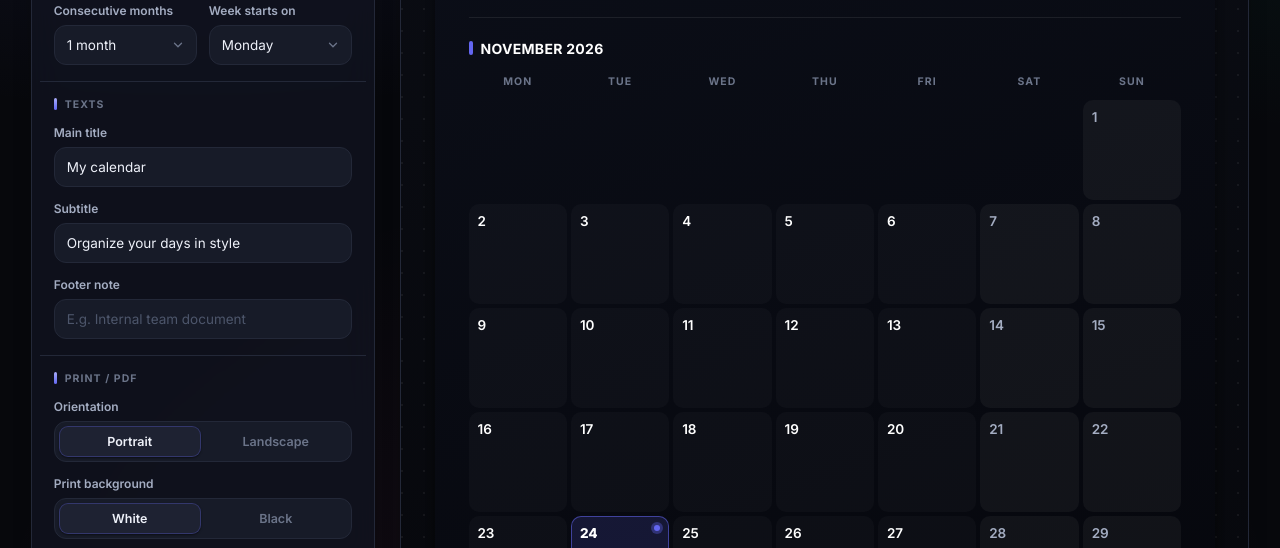
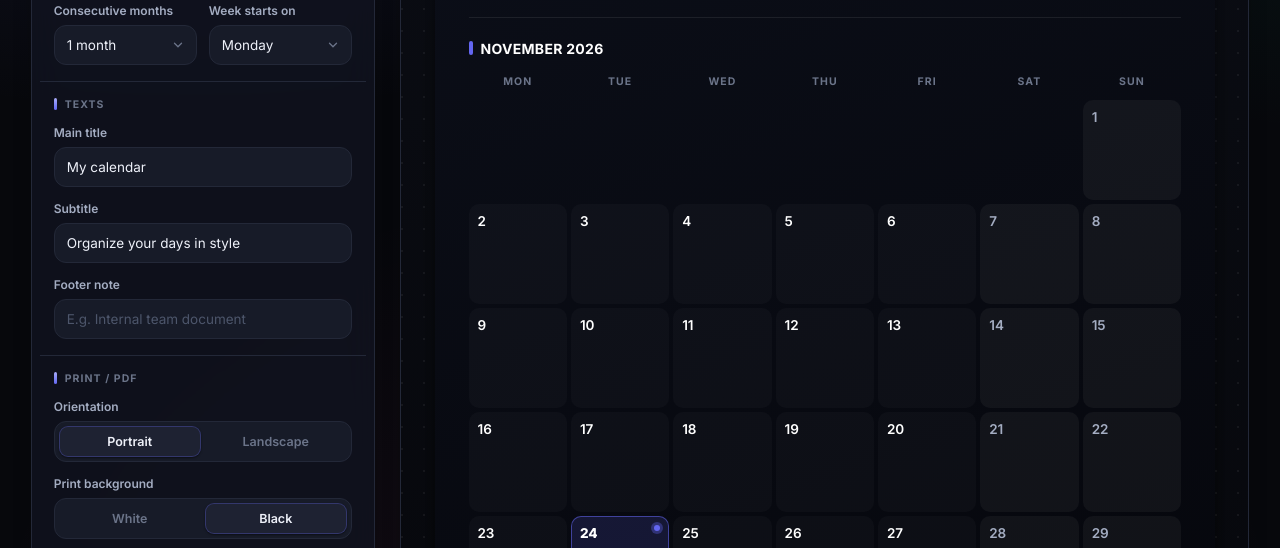
Before and after one commit to diegol117/calendar-studio, a plain HTML site: page index.html in a window 1280 px wide. Both pictures are taken after a click on the button "Settings". Shown: the part 223-771 px from the top of the page. Drawn offline with Linux system fonts and the light colour scheme.

Commit message:
Add files via upload

```diff
--- a/index.html
+++ b/index.html
@@ -233,11 +233,12 @@
         <div class="field" style="margin-top:14px">
           <span class="field__label" data-i18n="printTheme">Fondo de impresión</span>
           <div class="segmented" id="print-theme-seg">
-            <button type="button" data-theme="white" class="is-active" data-i18n="printThemeWhite">Blanco</button>
-            <button type="button" data-theme="black" data-i18n="printThemeBlack">Negro</button>
+            <button type="button" data-theme="white" data-i18n="printThemeWhite">Blanco</button>
+            <button type="button" data-theme="black" class="is-active" data-i18n="printThemeBlack">Negro</button>
           </div>
         </div>
-        <p class="hint" data-i18n="printThemeHint">Negro: toda la hoja usa el color del calendario. Blanco: calendario en gris con texto negro sobre hoja blanca.</p>
+        <p class="hint" data-i18n="printThemeHint">Negro: toda la hoja usa el color del calendario. Blanco: calendario
+          en gris con texto negro sobre hoja blanca.</p>
         <button type="button" class="btn btn--primary btn--block" id="btn-print-panel" style="margin-top:14px">
           <svg class="icon" viewBox="0 0 24 24" fill="none" stroke="currentColor" stroke-width="1.7"
             stroke-linecap="round" stroke-linejoin="round">
--- a/js/panel.js
+++ b/js/panel.js
@@ -56,49 +56,49 @@ export function updatePrintPage() {
 export function getPrintPageCSS() {
   const size  = 'A4 ' + state.orientation;
   const black = state.printTheme === 'black';
+  const isLandscape = state.orientation === 'landscape';
 
   let css = '';
 
+  // Quitamos el margen del @page para pintar toda la hoja desde el body
+  css += `@page{size:${size};margin:0}`;
+  css += `@media print{`;
+
+  // Forzamos a que el body ocupe toda la hoja y le damos el margen visual con padding
+  css += `html,body{margin:0 !important;padding:0 !important;width:100% !important;height:100% !important;-webkit-print-color-adjust:exact;print-color-adjust:exact}`;
+  css += `body{padding:12mm !important;box-sizing:border-box !important}`;
+
+  // Ajuste para horizontal: reduce el tamaño para que no se corte en dos hojas
+  if (isLandscape) {
+    css += `.calendar{zoom:0.72 !important}`;
+  }
+
+  css += `.layout,.stage,#calendar-root{background:transparent !important;margin:0 !important;padding:0 !important;display:block !important;width:100% !important;max-width:100% !important}`;
+  css += `.months-grid{display:block !important;gap:0 !important}`;
+  css += `.month{break-inside:avoid;page-break-inside:avoid}`;
+  css += `.month+.month{break-before:page;page-break-before:always}`;
+
+  // Ajustes de celdas para que no se deformen
+  css += `.days{grid-auto-rows:1fr !important}`;
+  css += `.day{overflow:hidden !important;display:flex !important;flex-direction:column !important}`;
+  css += `.day__events{overflow:hidden !important;min-height:0 !important}`;
+
   if (black) {
-    css += `@page{size:${size};margin:0}`;
-    css += `@media print{`;
-    css += `html,body{background:#07080c !important;color:#fff !important;margin:0 !important;padding:0 !important;width:100% !important;height:100% !important;-webkit-print-color-adjust:exact;print-color-adjust:exact}`;
-    css += `body{padding:12mm !important;box-sizing:border-box !important}`;
-
-    css += `.layout,.stage,#calendar-root{background:transparent !important;margin:0 !important;padding:0 !important;display:block !important;width:100% !important;max-width:100% !important}`;
-
+    // MODO NEGRO
+    css += `html,body{background:#07080c !important;color:#fff !important}`;
     css += `.calendar{background:transparent !important;border:none !important;box-shadow:none !important;border-radius:0 !important;width:100% !important;max-width:100% !important;padding:0 !important}`;
-
-    // ⬇️ AQUI ESTÁ LA MAGIA PARA LA IMPRESIÓN ⬇️
-    css += `.days{grid-auto-rows:1fr !important}`;
-    css += `.day{overflow:hidden !important; display:flex !important; flex-direction:column !important}`;
-    css += `.day__events{overflow:hidden !important}`;
-
-    css += `.months-grid{display:block !important}`;
-    css += `.month{break-inside:avoid;page-break-inside:avoid}`;
-    css += `.month+.month{break-before:page;page-break-before:always}`;
   } else {
-    css += `@page{size:${size};margin:12mm}`;
-    css += `@media print{`;
-    css += `.calendar{-webkit-print-color-adjust:exact;print-color-adjust:exact}`;
-
-    // ⬇️ AQUI ESTÁ LA MAGIA PARA LA IMPRESIÓN ⬇️
-    css += `.days{grid-auto-rows:1fr !important}`;
-    css += `.day{overflow:hidden !important; display:flex !important; flex-direction:column !important}`;
-    css += `.day__events{overflow:hidden !important}`;
-
-    css += `.months-grid{display:block !important}`;
-    css += `.month{break-inside:avoid;page-break-inside:avoid}`;
-    css += `.month+.month{break-before:page;page-break-before:always}`;
-
-    css += `html,body{background:#ffffff !important;color:#000 !important;padding:0 !important;margin:0 !important}`;
-    css += `.calendar{background:#d1d5db !important;color:#000 !important;filter:grayscale(1)}`;
+    // MODO BLANCO (Sin bordes negros y calendario gris)
+    css += `html,body{background:#ffffff !important;color:#000 !important}`;
+    css += `.calendar{background:#d1d5db !important;color:#000 !important;border:1px solid #9ca3af !important;box-shadow:none !important;border-radius:0 !important;width:100% !important;max-width:100% !important;padding:20px !important}`;
     css += `.calendar__title,.calendar__subtitle,.calendar__footer,.calendar__badge,.month__title,.weekdays span,.day__num,.day__more,.day__event{color:#000 !important}`;
     css += `.day{background:#f3f4f6 !important;border-color:#9ca3af !important}`;
     css += `.day--empty{background:transparent !important;border-color:transparent !important}`;
     css += `.day--weekend{background:#e5e7eb !important}`;
     css += `.day--today{background:#9ca3af !important}`;
     css += `.calendar__badge{background:#9ca3af !important;color:#000 !important}`;
+    css += `.day__event{background:#e5e7eb !important;border-left-color:#000 !important;color:#000 !important}`;
+    css += `.month__title::before{background:#000 !important}`;
   }
 
   css += `}`;
--- a/js/state.js
+++ b/js/state.js
@@ -12,7 +12,7 @@ export const state = {
   subtitle: '',
   footer: '',
   orientation: 'portrait',
-  printTheme: 'white',   // 'white' | 'black'
+  printTheme: 'black',   // ⬅️ CAMBIADO A 'black' POR DEFECTO
   events: {}
 };
 
@@ -30,10 +30,6 @@ export function loadState() {
 
 let saveTimer = null;
 
-/**
- * Guarda el estado y emite eventos `state:saving` / `state:saved`
- * para que la UI (main.js) actualice el indicador.
- */
 export function saveState() {
   document.dispatchEvent(new CustomEvent('state:saving'));
   clearTimeout(saveTimer);
```
